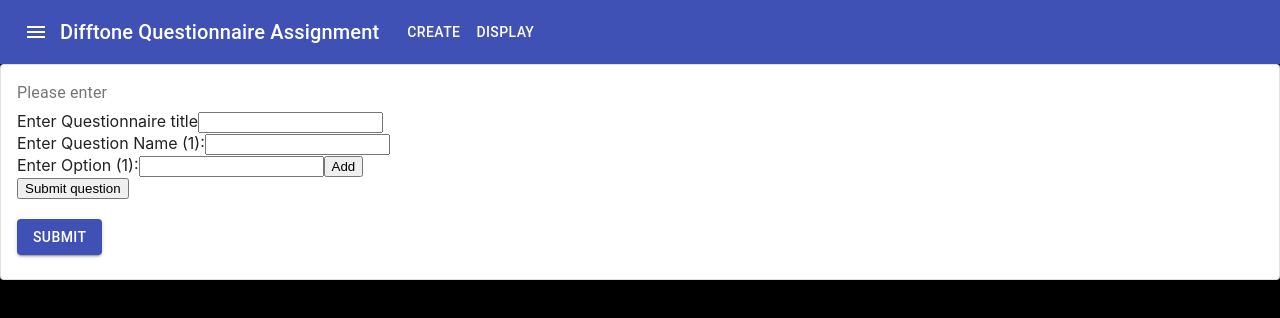
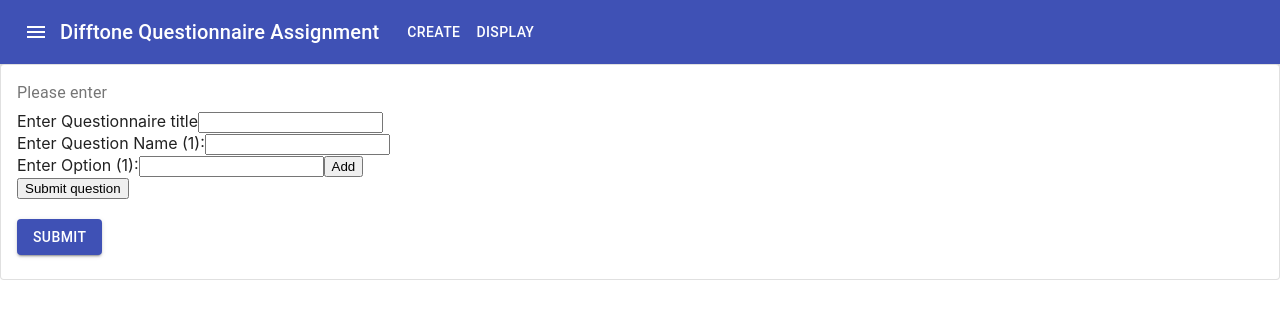
Before and after one commit to TalArbatov/Difftone, a React (Create React App) app: page /create in a window 1280 px wide. Shown: the top 318 px of the page. Built offline with nearby package versions, Linux system fonts and the light colour scheme.

Commit message:
commit before eject

```diff
--- a/src/App.css
+++ b/src/App.css
@@ -5,6 +5,3 @@
 .menu-buttons {
   margin-left: 20px;
 }
-body {
-  background: black;
-}
--- a/src/components/CreateQuestionnaire/Questionnaire.css
+++ b/src/components/CreateQuestionnaire/Questionnaire.css
@@ -2,5 +2,5 @@
   padding: 70px;
 }
 body {
-  background-color: black;
+  background-color: green;
 }
```
